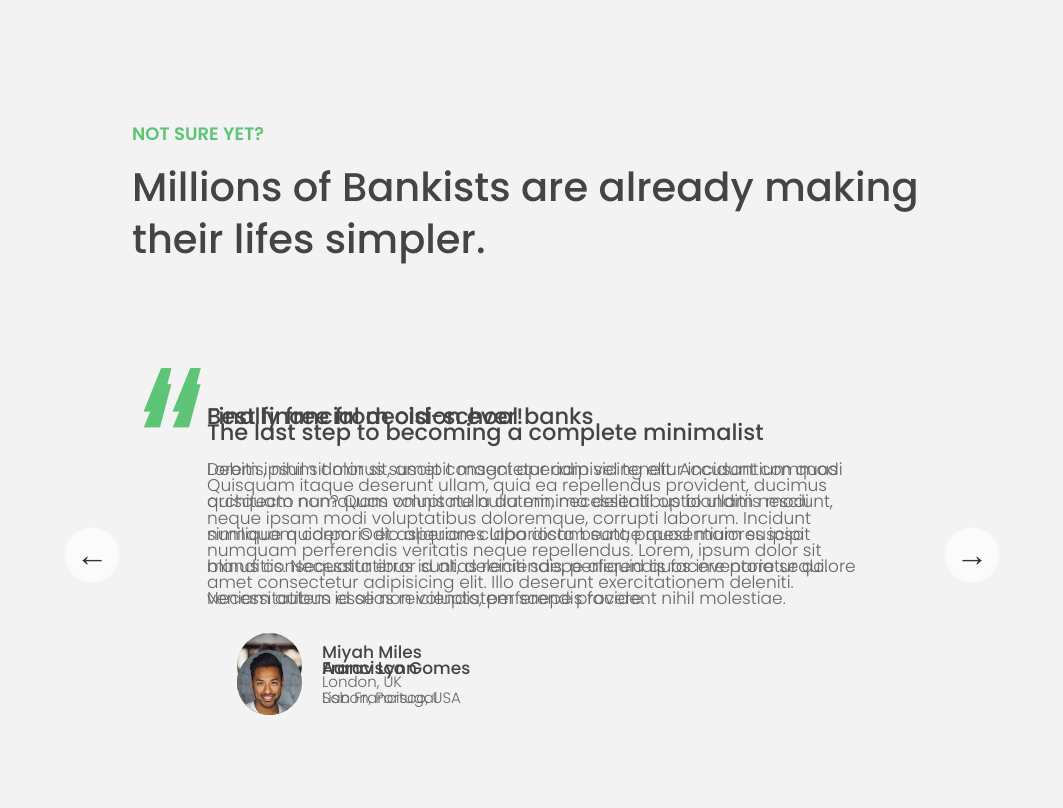
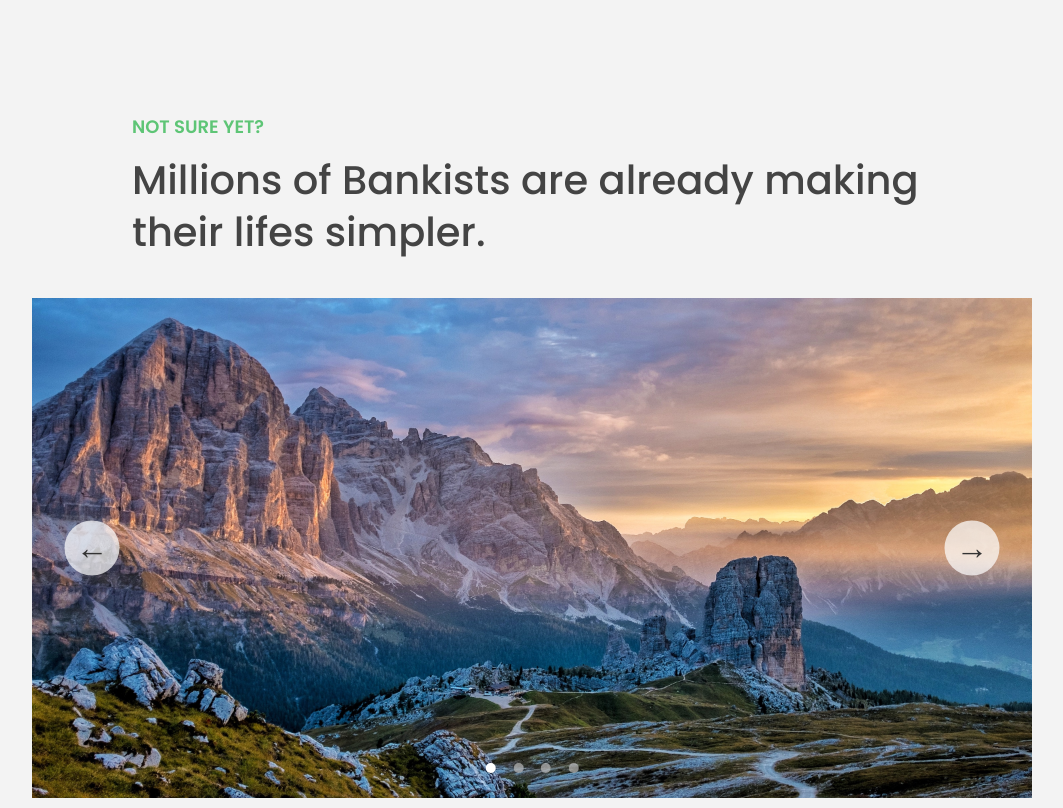
Before and after one commit to Chetan24k/My-Coding-Journey, a plain HTML site: page 10-Advanced-DOM-Bankist/index.html in a window 1280 px wide. Shown: the part 3350-4158 px from the top of the page, without its empty margins (108-1171 px from the left). Drawn offline with Linux system fonts and the light colour scheme.

Commit message:
implementing slider component

```diff
--- a/10-Advanced-DOM-Bankist/index.html
+++ b/10-Advanced-DOM-Bankist/index.html
@@ -215,7 +215,7 @@ M<!DOCTYPE html>
       </div>
 
       <div class="slider">
-        <div class="slide slide--1">
+        <!-- <div class="slide slide--1">
           <div class="testimonial">
             <h5 class="testimonial__header">Best financial decision ever!</h5>
             <blockquote class="testimonial__text">
@@ -273,12 +273,12 @@ M<!DOCTYPE html>
               <p class="testimonial__location">Lisbon, Portugal</p>
             </address>
           </div>
-        </div>
+        </div> -->
 
-        <!-- <div class="slide"><img src="img/img-1.jpg" alt="Photo 1" /></div>
+        <div class="slide"><img src="img/img-1.jpg" alt="Photo 1" /></div>
         <div class="slide"><img src="img/img-2.jpg" alt="Photo 2" /></div>
         <div class="slide"><img src="img/img-3.jpg" alt="Photo 3" /></div>
-        <div class="slide"><img src="img/img-4.jpg" alt="Photo 4" /></div> -->
+        <div class="slide"><img src="img/img-4.jpg" alt="Photo 4" /></div>
         <button class="slider__btn slider__btn--left">&larr;</button>
         <button class="slider__btn slider__btn--right">&rarr;</button>
         <div class="dots"></div>
--- a/10-Advanced-DOM-Bankist/script.js
+++ b/10-Advanced-DOM-Bankist/script.js
@@ -9,6 +9,15 @@ const btnCloseModal = document.querySelector('.btn--close-modal');
 const btnsOpenModal = document.querySelectorAll('.btn--show-modal');
 const nav=document.querySelector(".nav");
 const header=document.querySelector(".header");
+
+let btnLeft = document.querySelector('.slider__btn--left');
+let btnRight = document.querySelector('.slider__btn--right');
+let currSlide = 0;
+
+ let slides = document.querySelectorAll('.slide');
+ let slider = document.querySelector('.slider');
+
+ let dots=document.querySelector(".dots");
 // console.log(header);
 ///////////////////////////////////////
 // Modal window
@@ -307,6 +316,7 @@ sectionArr.forEach(element=>
 let revealSection=function(entries,observer)
 {
   let [element]=entries;
+  // console.log(element.isIntersecting);
   if(!element.isIntersecting)return;
     element.target.classList.remove("section--hidden");
 
@@ -321,7 +331,7 @@ let observer=new IntersectionObserver(revealSection,{
 
 sectionArr.forEach(element=>
  {
-  element.classList.add("section--hidden")
+  // element.classList.add("section--hidden")
 
    observer.observe(element);
 }
@@ -371,3 +381,89 @@ let imageObserver=new IntersectionObserver(showImg,
   {
    return imageObserver.observe(element);
   })
+
+
+  //implementing the slider component
+
+
+
+
+//  console.log(slides);
+
+
+btnRight.addEventListener("click",function()
+{
+  currSlide++;
+
+
+    // console.log(100*(i-currSlide),i,currSlide);
+    goToSlide(currSlide);
+
+    // console.log(element);
+
+
+});
+btnLeft.addEventListener("click",function()
+{
+  currSlide--;
+
+
+
+
+    goToSlide(currSlide);
+    // console.log(100*(i-currSlide),i,currSlide);
+
+
+});
+function goToSlide(slide)
+{
+  slides.forEach(function (element, i, arr) {
+    if (currSlide < 0) currSlide = arr.length - 1;
+    if (currSlide > arr.length - 1) currSlide = 0;
+    acivateDots(currSlide);
+    element.style.transform = `translateX(${100 * (i - currSlide)}%)`;
+    //let active=document.(``)
+
+  });
+
+}
+
+document.addEventListener("keydown",function(e)
+{
+      e.key==="ArrowLeft"&&goToSlide(--currSlide);
+      e.key==="ArrowRight"&&goToSlide(++currSlide);
+})
+
+
+
+let createDots=function()
+{
+  slides.forEach(function(_,i)
+    {
+      dots.insertAdjacentHTML("beforeend",
+        `<button class="dots__dot" data-slide=${i}></button>`
+      );
+    }
+  )
+}
+
+createDots();
+goToSlide(0);
+
+dots.addEventListener("click",function(e)
+{
+  if (e.target.classList.contains('dots__dot')) {
+    currSlide = e.target.dataset.slide;
+    console.log(e.target.dataset.slide);
+    goToSlide();
+  }
+})
+function acivateDots(slides)
+{
+  document
+    .querySelectorAll('.dots__dot')
+    .forEach(element => element.classList.remove('dots__dot--active'));
+    document
+      .querySelector(`.dots__dot[data-slide="${slides}"]`)
+      .classList.add('dots__dot--active');
+}
--- a/10-Advanced-DOM-Bankist/style.css
+++ b/10-Advanced-DOM-Bankist/style.css
@@ -459,7 +459,7 @@ h4 {
 
 .dots__dot--active {
   /* background-color: #fff; */
-  background-color: #888;
+  background-color: #fff;
   opacity: 1;
 }
 
```
Also changed, not shown: 10-Advanced-DOM-Bankist/lecture learnings/testinTrasnform..html (added, +32 -0 lines).
